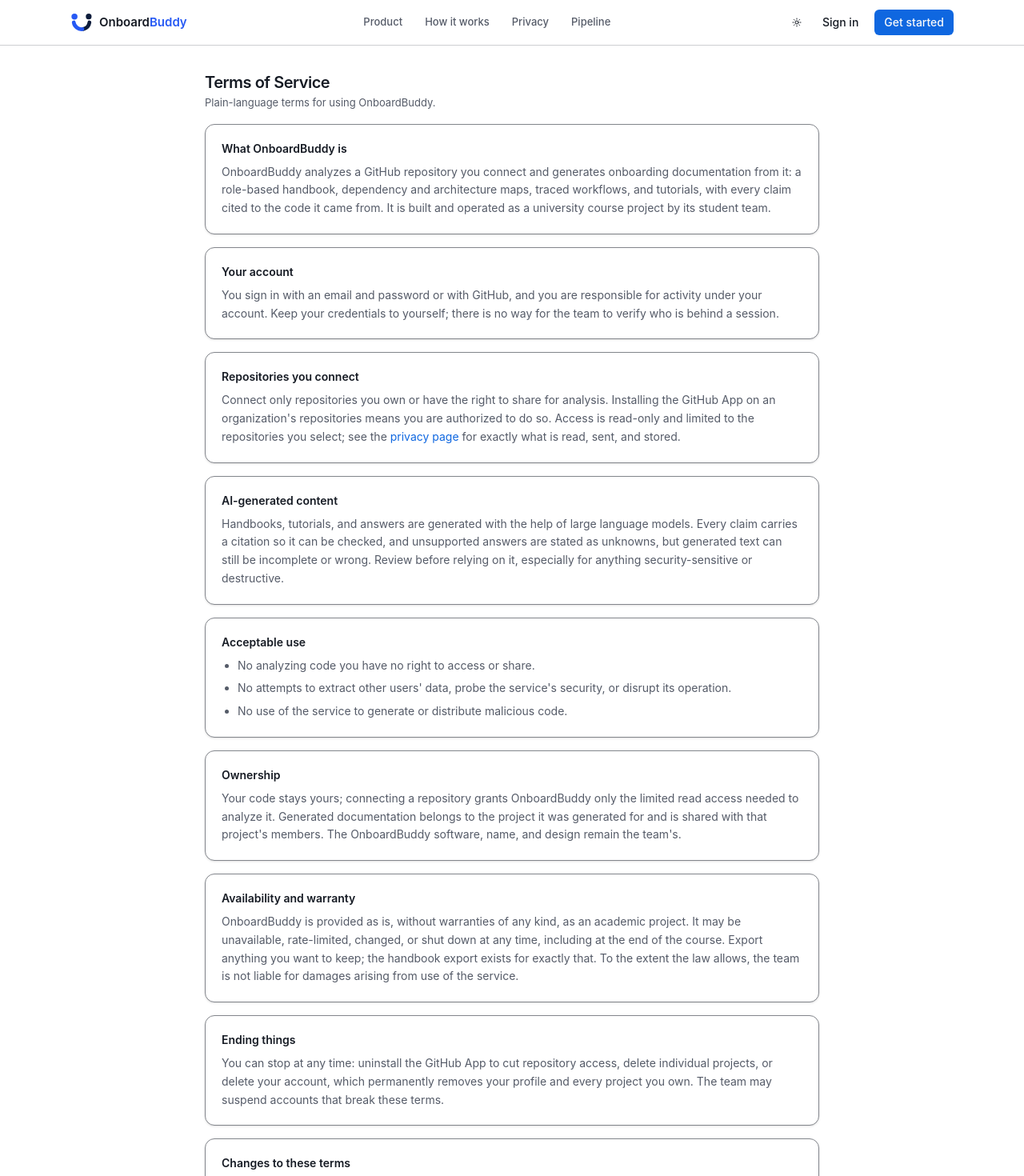
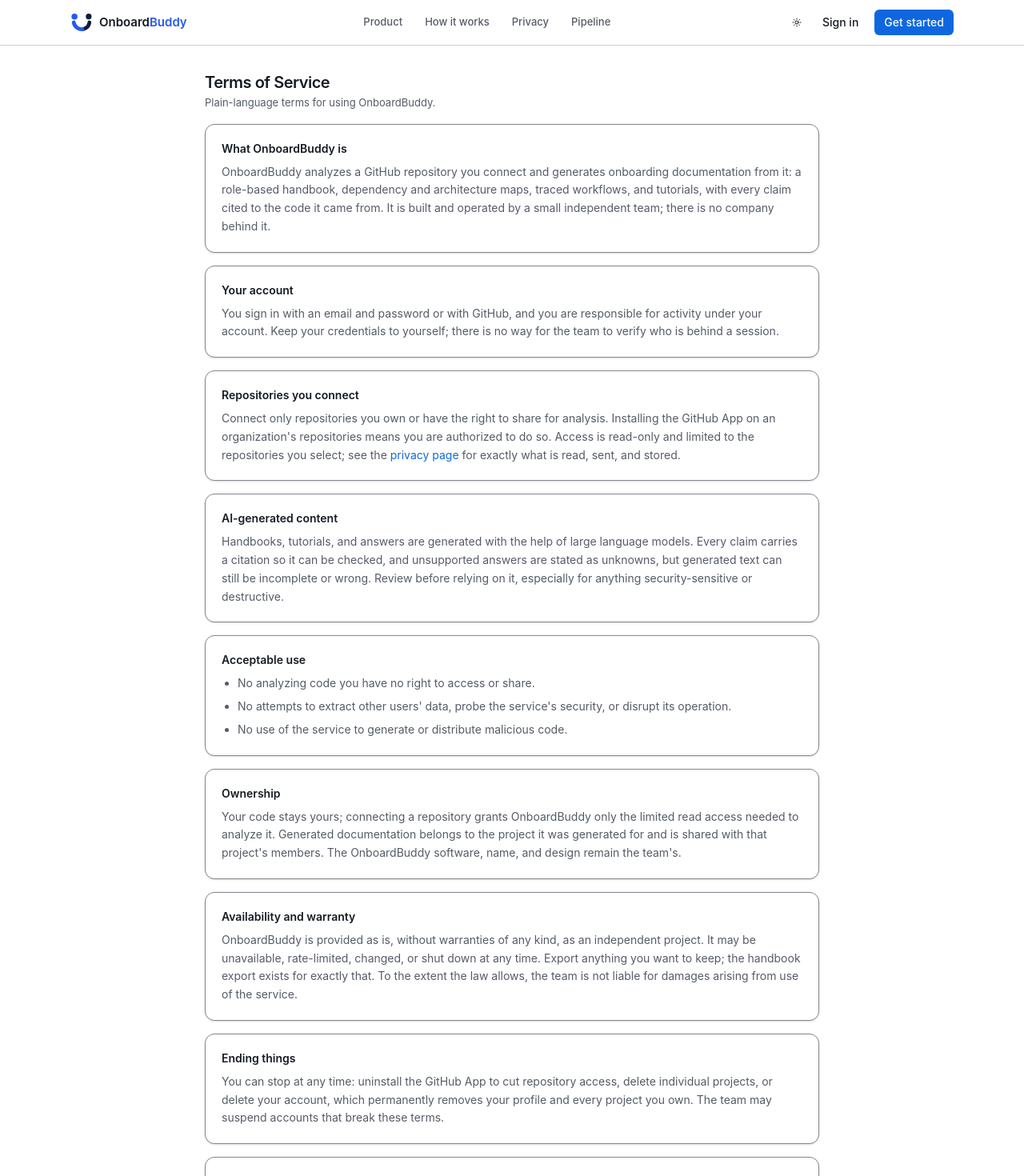
Before and after one commit to KuanKongy/OnboardBuddy, a React (Vite) app in the folder frontend/: page /terms in a window 1280 px wide. Shown: the top 1470 px of the page at 80% size. Built offline with nearby package versions, Linux system fonts and the light colour scheme; no server answers; a web font is replaced by a local one.

Commit message:
Legal pages describe an independent project, not a course project
- Terms: operated by a small independent team; availability clause no longer tied to a course
- Privacy: same framing, effective date 2026-09-01
- Section-health tooltip says "validator", not "grader"

```diff
--- a/frontend/src/pages/OnboardingPage.tsx
+++ b/frontend/src/pages/OnboardingPage.tsx
@@ -147,7 +147,7 @@
 const CONFIDENCE_MEANING: Record<ConfidenceLevel, string> = {
   high: "Every tracked claim held up in validation, and most cite receipts from the code itself. Nothing had to be downgraded.",
   medium:
-    "The section held up overall, but some claims lean on weaker support, such as docs instead of code, or confidence was capped because the grader was less sure. Keep the receipts nearby.",
+    "The section held up overall, but some claims lean on weaker support, such as docs instead of code, or confidence was capped because the validator was less sure. Keep the receipts nearby.",
   low: "A sizeable share of claims failed validation: they cited nothing, cited support that could not be verified, or were not tracked at all. Verify against the cited files before relying on this.",
 };
 
--- a/frontend/src/pages/PrivacyPage.tsx
+++ b/frontend/src/pages/PrivacyPage.tsx
@@ -38,10 +38,10 @@
       <div className="space-y-4">
         <Card>
           <CardContent className="space-y-2.5 p-5 text-[0.875rem] leading-relaxed text-muted-foreground">
-            <p className="font-medium text-foreground">Effective date: August 5, 2026</p>
+            <p className="font-medium text-foreground">Effective date: September 1, 2026</p>
             <p>
-              OnboardBuddy is built and operated by its development team as a university course
-              project. There is no separate company behind it and no dedicated privacy office, so
+              OnboardBuddy is built and operated by its development team as an independent
+              project. There is no company behind it and no dedicated privacy office, so
               this policy names the team itself as responsible for the handling described below.
               Questions about this policy, or about data held under your account, are best raised
               as an issue on the project's repository, which is where the team answers them.
--- a/frontend/src/pages/TermsPage.tsx
+++ b/frontend/src/pages/TermsPage.tsx
@@ -3,7 +3,7 @@
 import { Card, CardContent } from "@/components/ui/card";
 
 /**
- * Plain-language terms for a university course project: honest about what the
+ * Plain-language terms for an independent project: honest about what the
  * service is, what users promise, and what nobody should rely on. Public by
  * design, linked from the landing footer. Copy rule: no em dashes.
  */
@@ -37,7 +37,7 @@
             OnboardBuddy analyzes a GitHub repository you connect and generates onboarding
             documentation from it: a role-based handbook, dependency and architecture maps, traced
             workflows, and tutorials, with every claim cited to the code it came from. It is built
-            and operated as a university course project by its student team.
+            and operated by a small independent team; there is no company behind it.
           </p>
         </Section>
 
@@ -89,11 +89,11 @@
 
         <Section id="availability" title="Availability and warranty">
           <p>
-            OnboardBuddy is provided as is, without warranties of any kind, as an academic
-            project. It may be unavailable, rate-limited, changed, or shut down at any time,
-            including at the end of the course. Export anything you want to keep; the handbook
-            export exists for exactly that. To the extent the law allows, the team is not liable
-            for damages arising from use of the service.
+            OnboardBuddy is provided as is, without warranties of any kind, as an independent
+            project. It may be unavailable, rate-limited, changed, or shut down at any time.
+            Export anything you want to keep; the handbook export exists for exactly that. To
+            the extent the law allows, the team is not liable for damages arising from use of
+            the service.
           </p>
         </Section>
 
```
